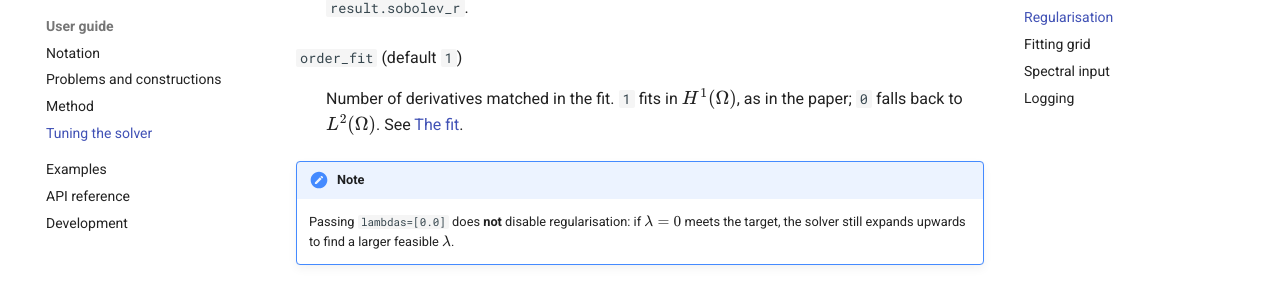
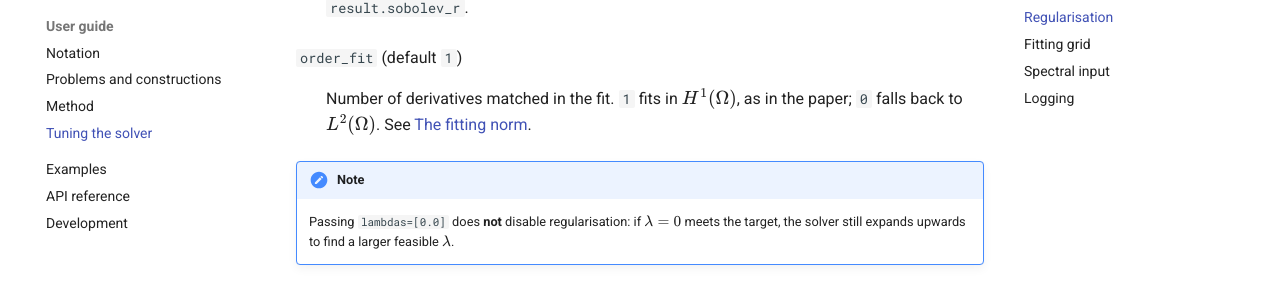
Before and after one commit to QAaAT/felcu, an MkDocs documentation site: the page built from docs/guide/parameters.md, in a window 1280 px wide and 900 px high, scrolled down 1621 px. Shown: the part 145-453 px from the top of the window. Built offline with MkDocs 1.6.1 and Material for MkDocs 9.7.7, drawn with Linux system fonts in a browser that asks for light colours; comment, search, counter and statistics services are not loaded.

Commit message:
Fix the broken fitting-norm anchor in the parameters guide
Co-Authored-By: Claude Opus 5.5 <noreply@anthropic.com>

```diff
--- a/docs/guide/parameters.md
+++ b/docs/guide/parameters.md
@@ -75,7 +75,7 @@ defaults suit most problems; this page explains when to change them.
 `order_fit` (default `1`)
 :   Number of derivatives matched in the fit.  `1` fits in
     \(H^1(\Omega)\), as in the paper; `0` falls back to \(L^2(\Omega)\).  See
-    [The fit](method.md#the-fit).
+    [The fitting norm](method.md#the-fitting-norm).
 
 !!! note
     Passing `lambdas=[0.0]` does **not** disable regularisation: if
```
